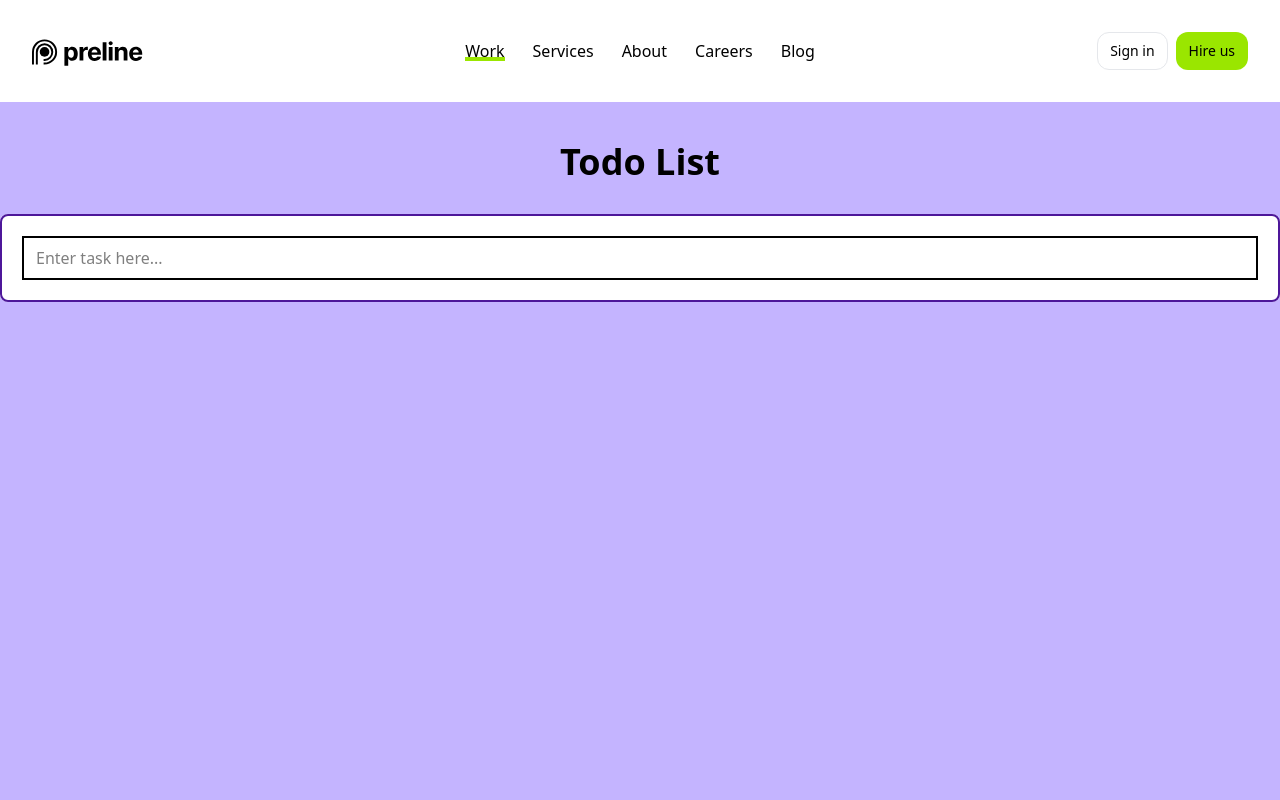
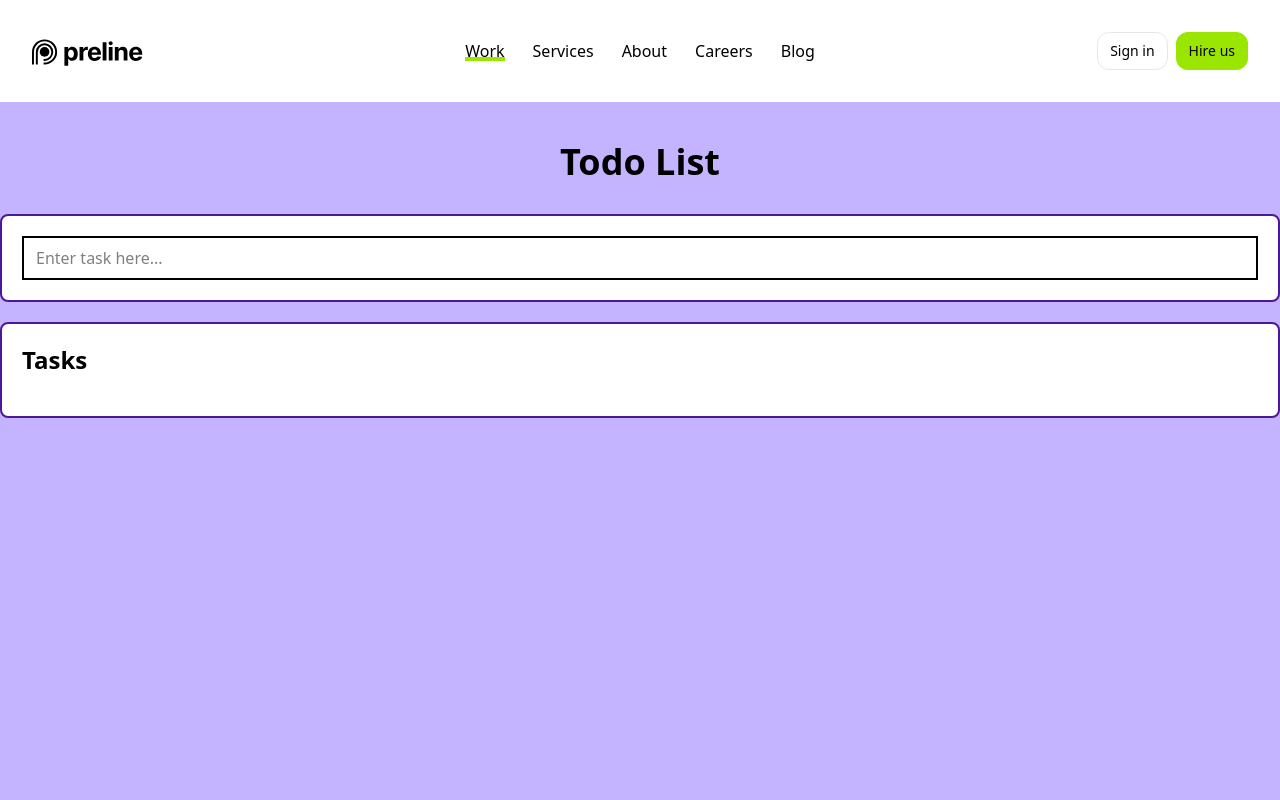
Before and after one commit to digipodium/DP-2025-MAR-MERN-02.00, a Next.js app in the folder Section-2/frontend/: page /todo-list in a window 1280 px wide. Shown: the top 800 px of the page. Built offline with nearby package versions, Linux system fonts and the light colour scheme.

Commit message:
Enhance TodoList component with task completion status and delete functionality

```diff
--- a/Section-2/frontend/src/app/todo-list/page.jsx
+++ b/Section-2/frontend/src/app/todo-list/page.jsx
@@ -9,24 +9,29 @@ const TodoList = () => {
     // tasklist = [];
 
     const addNewTask = (e) => {
-        if (e.code === 'Enter'){
-            console.log(e.target.value);
+        if (e.code === 'Enter') {
+            // console.log(e.target.value);
 
-            const newTask = {text: e.target.value};
+            const newTask = { text: e.target.value, completed: false };
             setTaskList([newTask, ...taskList]);
 
             e.target.value = '';
-            // console.log(taskList);
+        }
+    }
 
+    const deleteTask = (index) => {
+        // console.log(index);
 
-        }
+        const temp = taskList;
+        temp.splice(index, 1);
+        setTaskList([...temp]);
     }
 
     return (
         <div className='min-h-screen bg-violet-300 py-10'>
             <h1 className='text-center font-bold text-4xl mb-8'>Todo List</h1>
 
-            <div className='container mx-auto bg-white rounded-lg'>
+            <div className='container mx-auto bg-whit rounded-lg'>
 
                 {/* <h1 className='text-5xl'>
                     {counter}
@@ -35,10 +40,44 @@ const TodoList = () => {
                         onClick={() => {setCounter(counter + 1); console.log(counter)}}
                         >Click to ADD</button> */}
 
-                <div className='p-5 border-2 border-violet-900 rounded-lg'>
+                <div className='p-5 border-2 border-violet-900 bg-white rounded-lg'>
                     <input type="text" className='border-2 w-full px-3 py-2'
                         placeholder='Enter task here...'
-                        onKeyDown={addNewTask}/>
+                        onKeyDown={addNewTask} />
+                </div>
+
+                <div className='p-5 border-2 border-violet-900 bg-white rounded-lg mt-5'>
+                    <h1 className='text-2xl font-bold mb-5'>Tasks</h1>
+                    {
+                        taskList.map((task, index) => {
+                            return (
+                                <div key={index} className='border p-3 rounded-2xl mb-4 flex justify-between items-center px-5'>
+
+                                    {
+                                        task.completed
+                                            ?
+                                            <p>Completed</p>
+                                            :
+                                            <p>Pending</p>
+                                    }
+
+                                    <p className='text-xl'>{task.text}</p>
+
+                                    <div className='flex gap-3'>
+                                        <button className='bg-violet-900 hover:bg-violet-700 active:bg-violet-500 text-white px-3 py-2 rounded-lg'
+                                            onClick={() => { deleteTask(index) }}>
+                                            Delete
+                                        </button>
+                                        <button className={`${task.completed ? 'bg-red-700' : 'bg-green-700'} text-white px-3 py-2 rounded-lg`}
+                                            onClick={() => { updateTask(index) }}>
+                                            {task.completed ? 'Undo' : 'Done'}
+                                        </button>
+                                    </div>
+
+                                </div>
+                            )
+                        })
+                    }
                 </div>
 
 
```
